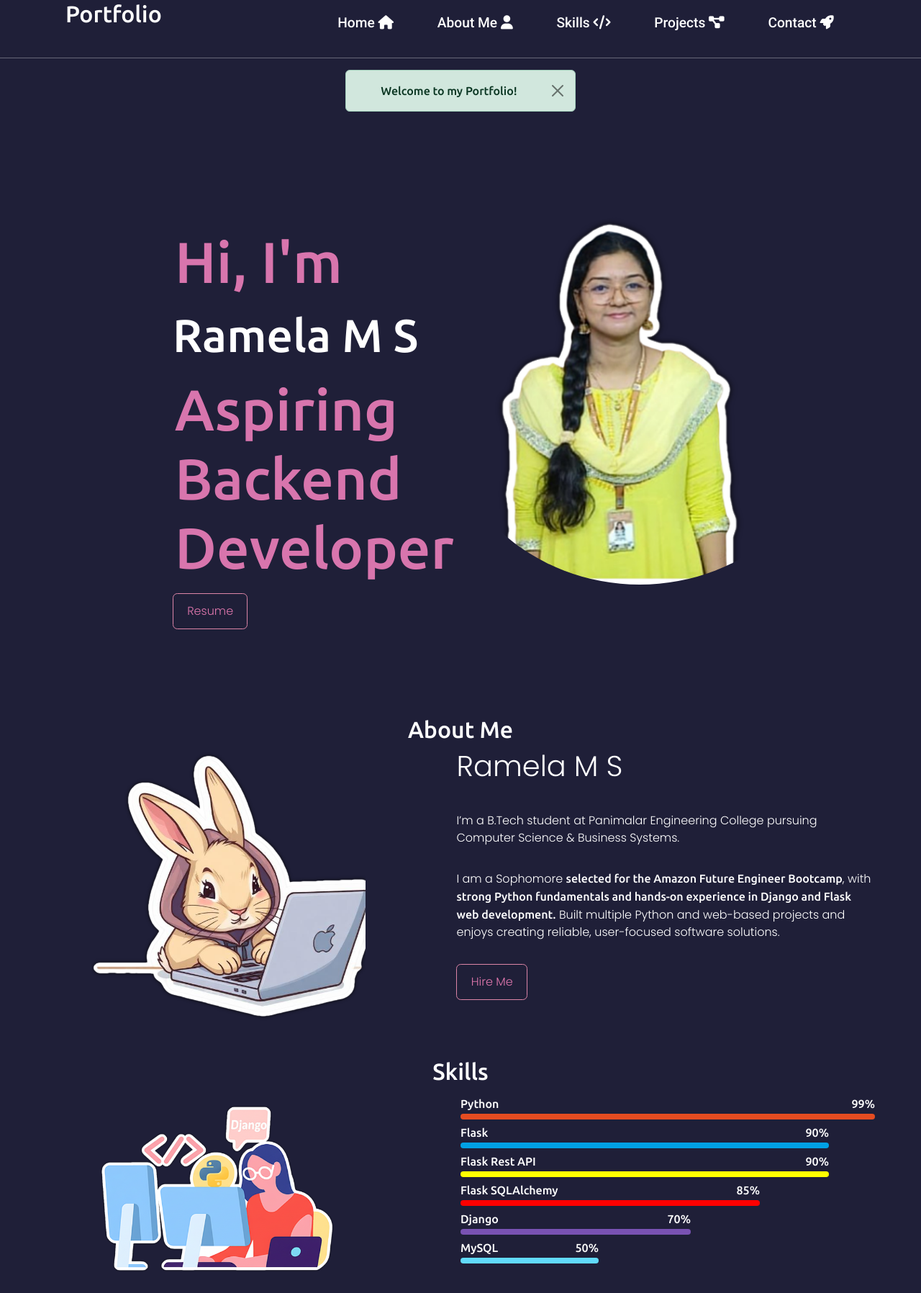
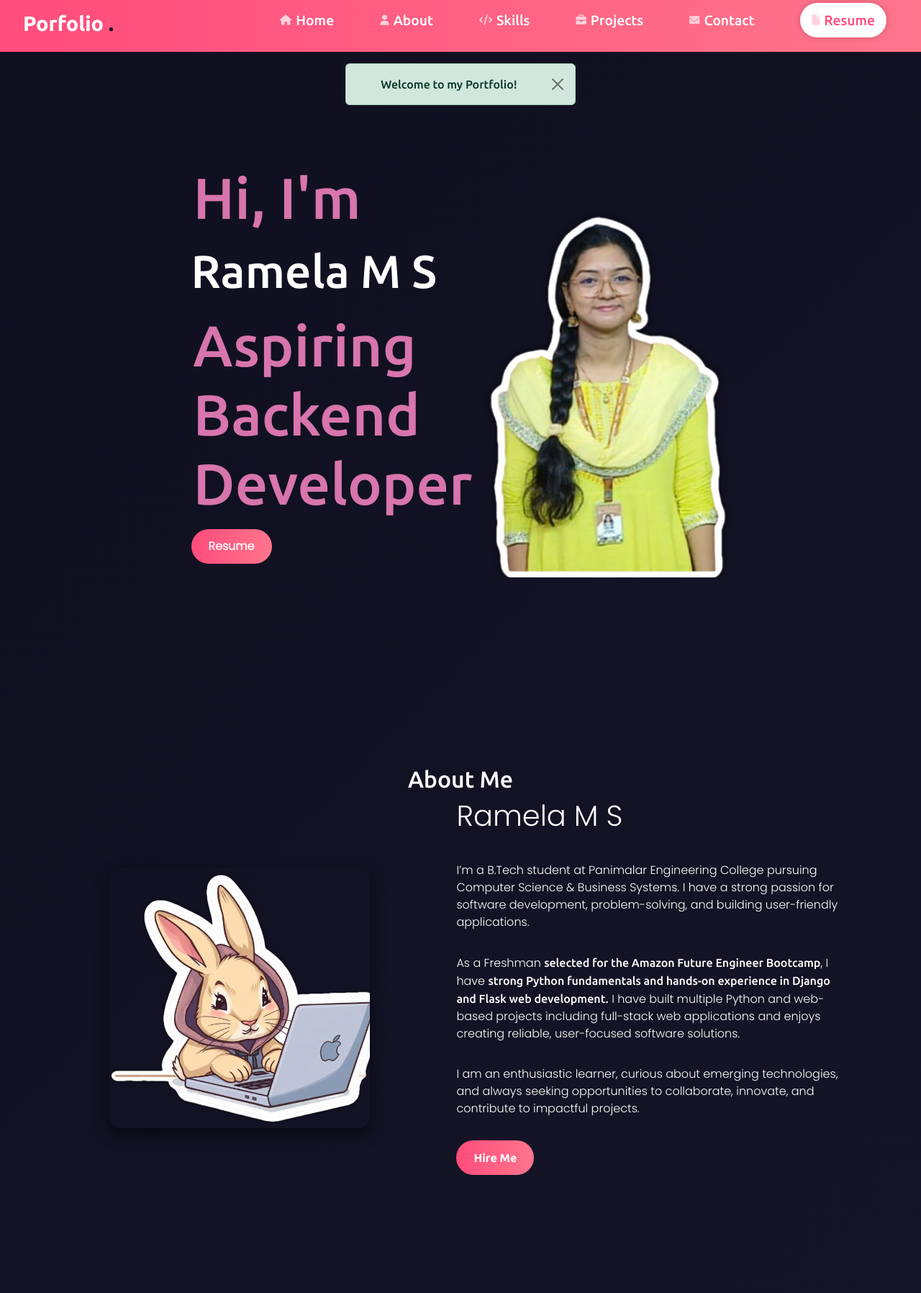
Before and after one commit to Ramela-M-S/Personal-Portfolio, a Django app: page / in a window 1280 px wide. Shown: the top 1796 px of the page at 72% size. Run offline with Django 5.2, Linux system fonts and the light colour scheme.

Commit message:
Created requiremets.txt

```diff
--- a/Base/static/css/style.css
+++ b/Base/static/css/style.css
@@ -2,7 +2,13 @@
 @import url('https://fonts.googleapis.com/css2?family=Poppins:wght@300&family=Roboto:wght@500&family=Ubuntu:wght@300;500;700&display=swap');
 
 body {
-    background-color: #1f1f38;
+    background: linear-gradient(135deg, #0f0f1f, #1a1a2f);
+    font-family: 'Ubuntu', sans-serif;
+    scroll-behavior: smooth;
+    color: #f5f5f5;
+}
+section {
+    scroll-margin-top: 90px; /* height of your navbar */
 }
 
 * {
@@ -14,33 +20,53 @@ body {
 }
 
 #navbar {
-    line-height: 4rem;
+    background: linear-gradient(90deg, #ff4c7c, #ff758c);
+    padding: 0 2rem;
+    height: 4.5rem;
     position: sticky;
     top: 0;
-    left: 0;
     z-index: 100;
-    border-bottom: .5px solid #ffffff52;
-    border-width: 80%;
-    margin-bottom: 1rem;
 }
+
 .messages-container {
     width: 50%;
     margin: 1rem auto;
 }
+.logo h2 {
+    color: #fff;
+    font-size: 1.8rem;
+    font-weight: 700;
+}
+
+.logo h2 span {
+    color: #0f0f1f;
+}
+
 
 #navbar ul {
     list-style: none;
 }
 
-#navbar ul li {
-    margin: 0px 1rem;
+.nav-col li a {
+    color: #ffffff;
+    padding: 0.6rem 1rem;
+    font-weight: 500;
+    display: flex;
+    align-items: center;
+    gap: 6px;
+    transition: all 0.3s ease;
+}
+.nav-col li a i {
+    color: #ffd1dc;
+    font-size: 0.9rem;
 }
 
-#navbar ul li a {
-    text-decoration: none;
-    padding: 0.5rem 0.9rem;
 
+.nav-col li a:hover {
+    background-color: rgba(255, 255, 255, 0.2);
+    border-radius: 20px;
 }
+
 
 .right {
     display: none;
@@ -66,10 +92,29 @@ body {
     border-radius: 10px;
     font-weight: 500;
 }
+.resume-btn {
+    background: #ffffff;
+    color: #ff4c7c !important;
+    padding: 0.5rem 1.3rem;
+    border-radius: 30px;
+    font-weight: 600;
+    margin-left: 1rem;
+    box-shadow: 0 0 10px rgba(0,0,0,0.2);
+}
+
+.resume-btn i {
+    color: #ff4c7c;
+}
+
+.resume-btn:hover {
+    transform: scale(1.08);
+}
+
+.home-left {
+    margin-top: -10rem;   /* increase value to move more up */
+}
 
 
-
-/* Home Section */
 .home-left,
 .home-right {
     width: 30%;
@@ -94,6 +139,7 @@ h4 {
 
 .home-right {
     position: relative;
+    border-radius: 1rm;
 }
 
 .home-right img {
@@ -102,7 +148,7 @@ h4 {
     left: 40px;
     top: -50px;
     background-size: cover;
-    border-radius: 84%;
+    border-radius: 1rm;
     height: 150%;
 }
 
@@ -114,8 +160,37 @@ h4 {
     border-radius: 50%;
     padding: .5rem;
     position: relative;
+
 }
 
+/* About Section */
+.about-left{
+    margin-top: 2rem;   /* increase value to move more up */
+}
+.about-right {
+    width: 60%;
+}
+
+.about-right {
+    padding-right: 4rem;
+}
+
+.aboout-left {
+    position: relative;
+}
+
+.about-left img {
+    width: 100%;
+    height: 400px;;
+    border-radius: 1rem;
+}
+
+.about-content p {
+    margin-bottom: 2rem;
+}
+
+
+/* Skills */
 /* About Section */
 .about-left,
 .about-right {
@@ -147,20 +222,52 @@ h4 {
 }
 
 .skills-left {
-    width: 50%;
+    width: 30%;
+    position: relative;
+     border-radius: 1.5rem;
+    box-shadow: 0 10px 25px rgba(0, 0, 0, 0.4);
 }
 
+
 .skills-left img {
-    width: 85%;
+    width: 100%;
+    height: 400px;
+    border-radius: 1.5rem;
+    transition: box-shadow 0.3s ease;
+
 }
 
+/* Optional: add hover lift/glow */
+.skills-left:hover {
+    box-shadow: 0 0 30px rgba(255, 76, 124, 0.6); /* enhanced glow */
+    transform: translateY(-5px);                     /* slight lift */
+}
+
+
 .skills-right {
-    width: 50%;
+    width: 60%;
+
 }
+.skills-left img:hover {
+    box-shadow: 0 0 25px rgba(255, 76, 124, 0.6);
+}
+
 
 .skillss-container {
     width: 100%;
 }
+@media (max-width: 768px) {
+    .skills-left,
+    .skills-right {
+        width: 100%;
+        text-align: center;
+    }
+
+    .skills-left img {
+        height: auto;
+    }
+}
+
 .python {
     width: 90%;
     height: .5rem;
@@ -194,7 +301,7 @@ h4 {
 }
 
 .django {
-    width: 50%;
+    width: 60%;
     height: .5rem;
     background-color: #7952b3;
     margin: 1rem 0;
@@ -239,6 +346,7 @@ h4 {
 
 
 
+
 /* Projects Section */
 .projects-container {
     justify-content: center;
@@ -248,12 +356,29 @@ h4 {
 }
 
 
+.projects-item, .about-left img, .message-box {
+    box-shadow: 0 8px 20px rgba(0, 0, 0, 0.6);
+    transition: all 0.3s ease;
+}
+.projects-item:hover, .about-left img:hover {
+    transform: translateY(-10px) scale(1.02);
+    box-shadow: 0 15px 30px rgba(255, 76, 124, 0.5);
+}
+.badge {
+    background-color: #ffd166;
+    padding: 0.2rem 0.5rem;
+    border-radius: 1rem;
+    font-size: 0.75rem;
+    color: #0f0f1f;
+    margin: 0.2rem;
+}
 
 
 .projects-item {
     overflow: hidden;
     width: 30rem;
     margin: 1rem;
+    height: 25rem;
     background: #2c2c6c;
     border-radius: 1.5rem;
     padding: 2rem 1rem;
@@ -273,27 +398,72 @@ h4 {
 
 
 /* Contact me Section */
+/* Contact section container */
+#contact {
+    display: flex;
+    justify-content: center;  /* horizontal center */
+    align-items: center;      /* vertical center */
+    min-height: 80vh;         /* take most of viewport height */
+    padding: 2rem;
+    background: #1f1f38;      /* optional: section bg */
+}
+
+/* Form styling */
 .form {
     display: flex;
+    flex-direction: column;
+    padding: 0 2rem;/* stack inputs vertically */
     width: 100%;
-    padding: 0 2rem;
-    margin: auto;
-    justify-content: center;
-    align-items: center;
+    max-width: 500px;         /* control form width */
+    gap: 1.5rem;                /* spacing between inputs */
+}
+.form-div {
+    width: 100%;
 }
 
+/* Input / Textarea styling */
 .form-div input,
-textarea {
-    border: 3px solid rgba(355, 255, 255, 0.4);
+.form-div textarea {
+    border: 3px solid rgba(255, 255, 255, 0.4);
     border-radius: 2.5rem;
-    width: 100%;
-    margin: 0.5rem 0rem;
-    font-size: .9rem;
+    width: 100%;             /* fit form width */
+    padding: 1rem 1.5rem;    /* bigger padding */
+    font-size: 1rem;         /* bigger font inside */
     background: transparent;
-    margin: 0.5rem 0rem;
-    padding: 0.5rem 1rem;
-    color: rgb(255, 255, 255);
+    color: #fff;
     resize: none;
+    margin: 0.5rem 0rem;           /* remove double margin */
+}
+
+/* Placeholder styling */
+.form-div input::placeholder,
+.form-div textarea::placeholder {
+    font-size: 1.1rem;
+    color: rgba(255, 255, 255, 0.7);
+}
+
+/* Button styling (optional) */
+.btn {
+    padding: 0.8rem 2rem;
+    border-radius: 2rem;
+    border: 1px solid #df77ad;
+    background: transparent;
+    color: #df77ad;
+    cursor: pointer;
+    font-size: 1rem;
+    transition: all 0.3s ease;
+}
+
+.btn:hover {
+    background-color: #df77ad;
+    color: #1f1f38;
+}
+
+@media (max-width: 768px) {
+    .form {
+        max-width: 90%;
+        gap: 1rem;
+    }
 }
 
 
@@ -437,29 +607,27 @@ ul li a:hover {
 }
 
 .btn {
-    margin-left: 0 .5rem;
-    font-size: 1rem;
-    color: #df77ad;
-    cursor: pointer;
-    padding: 0.75rem 1.2rem;
-    border: 1px solid #dc85a7;
-    border-radius: 0.4rem;
-    background: transparent;
-    font-family: 'Poppins', sans-serif;
+    background: linear-gradient(90deg, #ff4c7c, #ff758c);
+    border: none;
+    color: #fff;
+    padding: 0.75rem 1.5rem;
+    border-radius: 50px;
+    font-weight: 600;
+    transition: all 0.3s ease;
 }
-
 .buttons a,
 #hireme {
     text-decoration: none;
 }
-
 .btn:hover {
-    color: #1f1f38;
-    border-color: #fff;
-    background-color: #fff;
+    box-shadow: 0 0 20px #ff4c7c;
+    transform: scale(1.05);
 }
-
 .live {
     color: #1f1f38;
     background-color: #da7fa8;
 }
+section {
+    padding: 5rem 2rem;   /* vertical padding top & bottom */
+    scroll-margin-top: 100px; /* fixes anchor scroll if navbar is sticky */
+}
--- a/Base/templates/Base/home.html
+++ b/Base/templates/home.html
@@ -15,21 +15,42 @@
     <script src="https://cdn.jsdelivr.net/npm/bootstrap@5.3.2/dist/js/bootstrap.bundle.min.js"></script>
 
 </head>
+
+
+</body>
+</html>
+
 <body>
-	<nav id="navbar" class="flex s-around bg-color">
-        <div class="left-nav">
-            <h2 class="t-white">Portfolio</h2>
-        </div>
-        <div class="right-nav">
-            <ul class="flex">
-                <li><a href="#home" class="t-white roboto">Home <i class="fa-solid fa-house"></i></a></li>
-                <li><a href="#about" class="t-white roboto">About Me <i class="fa-solid fa-user"></i></a></li>
-                <li><a href="#skills" class="t-white roboto">Skills <i class="fa-solid fa-code"></i></a></li>
-                <li><a href="#Projects" class="t-white roboto">Projects <i class="fas fa-project-diagram"></i></a></li>
-                <li><a href="#Contact" class="t-white roboto">Contact <i class="fa-solid fa-rocket"></i></a></li>
-            </ul>
-        </div>
-    </nav>
+
+
+	<nav id="navbar" class="flex s-between items-center">
+
+    <!-- LEFT : Portfolio Title -->
+    <div class="logo">
+        <h2>Porfolio <span>.</span></h2>
+    </div>
+
+
+
+    <!-- RIGHT : Menu -->
+    <ul class="nav-col flex items-center">
+        <li><a href="#home"><i class="fa fa-house"></i> Home</a></li>
+        <li><a href="#about"><i class="fa fa-user"></i> About</a></li>
+        <li><a href="#skills"><i class="fa fa-code"></i> Skills</a></li>
+        <li><a href="#Projects"><i class="fa fa-briefcase"></i> Projects</a></li>
+        <li><a href="#Contact"><i class="fa fa-envelope"></i> Contact</a></li>
+
+        <!-- Resume Button -->
+        <li>
+            <a href="{% static 'pdfs/Ramela_M_S_Resume.pdf' %}" class="resume-btn">
+                <i class="fa fa-file"></i> Resume
+            </a>
+        </li>
+    </ul>
+
+</nav>
+
+
     {% if messages %}
   <div class="messages-container d-flex flex-column align-items-center mt-3">
     {% for msg in messages %}
@@ -54,7 +75,7 @@
                 <h6 class="poppinss">Hi, I'm</h6>
                 <h1 class="t-white">Ramela M S</h1>
                 <h4 class="poppinss">Aspiring Backend Developer</h4>
-                <a href="{% static 'pdf/Ramela_M_S_Resume.pdf' %}"  target="_blank">
+                <a href="{% static 'pdfs/Ramela_M_S_Resume.pdf' %}"  target="_blank">
                     <button class="btn poppins">Resume</button></a>
 
 
@@ -83,13 +104,14 @@
                     <h1 class="t-white m-b-1 poppins">Ramela M S</h1>
                     <br>
                     <p class="t-white poppins">
-                    	I’m a B.Tech student at Panimalar Engineering College pursuing Computer Science & Business Systems.</p>
+                    	I’m a B.Tech student at Panimalar Engineering College pursuing Computer Science & Business Systems. I have a strong passion for software development, problem-solving, and building user-friendly applications.</p>
 
                      <p class="t-white poppins">
-                        I am a Sophomore <span class="highlight">selected for the Amazon Future Engineer Bootcamp</span>, with <span class="highlight">strong Python fundamentals and hands-on experience in Django and Flask web development.</span>
+                        As a Freshman <span class="highlight">selected for the Amazon Future Engineer Bootcamp</span>, I have <span class="highlight">strong Python fundamentals and hands-on experience in Django and Flask web development.</span>
 
-                  Built multiple Python and web-based projects and enjoys creating reliable, user-focused software solutions.</p>
-                    <a class="btn " id="hireme"
+                  I have built multiple Python and web-based projects including full-stack web applications and enjoys creating reliable, user-focused software solutions.</p>
+                    <p class="t-white poppins"> I am an enthusiastic learner, curious about emerging technologies, and always seeking opportunities to collaborate, innovate, and contribute to impactful projects.</p>
+                  <a class="btn " id="hireme"
                         href="#Contact">Hire Me</a>
                 </div>
             </div>
@@ -116,7 +138,7 @@
                 <div class="flask-sqlalchemy bar p-relative"><span class="bar-content left t-white">Flask SQLAlchemy</span><span
                         class="bar-content right-skills t-white">85%</span></div>
                 <div class="django bar p-relative"><span class="bar-content left t-white">Django</span><span
-                        class="bar-content right-skills t-white">70%</span></div>
+                        class="bar-content right-skills t-white">80%</span></div>
                 <div class="mysql bar p-relative"><span class="bar-content left t-white">MySQL</span><span
                         class="bar-content right-skills t-white">50%</span></div>
             </div>
@@ -125,14 +147,28 @@
     </section>
 
 
-
     <!-- Projects Section -->
     <section id="Projects">
         <h1 class=" t-center my-2 t-white f-2">Projects</h1>
+
         <div class="projects-container flex s-center">
             <div class="projects-item flex f-col s-center items-center">
 
-                <h1 class="t-white poppins">Smart Expense Tracking Website</h1>
+                <h2 class="t-white poppins"><span>Social Feed Website</span></h2>
+                <br>
+                <p class="t-white poppins">• Built an inventory and building management system using <span class="highlight"> Flask and Flask-SQLAlchemy </span>for efficient recordkeeping, resource allocation.
+				</p>
+                <div class="buttons flex s-around">
+                    <a href="https://github.com/Ramela-M-S/Social-Feed" target="_blanks"
+                        class="btn mx-1 m-top">GitHub</a>
+                    <a href="https://social-feed-1.onrender.com/" class="btn m-top live">Live
+                        Link</a>
+                </div>
+            </div>
+            <div class="projects-item flex f-col s-center items-center">
+
+                <h2 class="t-white poppins"><span>Smart Expense Tracking Website</span></h2>
+                <br>
                 <p class="t-white poppins"> • Developed a responsive expense tracker using <span class="highlight"> Flask, Flask-RESTful API, and Flask-SQLAlchemy </span>for
 				backend, allowing users to add, edit, and view expenses with monthly summaries.
 				</p>
@@ -145,8 +181,9 @@
             </div>
             <div class="projects-item flex f-col s-center items-center">
 
-                <h1 class="t-white poppins">Inventory and Building Management System (IBMS)</h1>
-                <p class="t-white poppins">• Built an inventory and building management system using <span class="highlight"> Flask and Flask-SQLAlchemy </span>for efficient recordkeeping, resource allocation.
+                <h2 class="t-white poppins"><span>Inventory and Building Management System (IBMS)</span></h2>
+                <br>
+                <p class="t-white poppins">• Developed a Social Feed web application using <span class="highlight">Django and Cloudinary</span> to enable users to register, create posts with images, and interact with content, ensuring seamless media handling and user experience.
 				</p>
                 <div class="buttons flex s-around">
                     <a href="https://github.com/Ramela-M-S/IBMS-Inventory-System" target="_blanks"
@@ -156,6 +193,7 @@
                 </div>
             </div>
 
+
          </div>
 
         </div>
@@ -164,6 +202,8 @@
     <!-- Contact Me Section -->
     <section id="Contact" class="m-b-1">
         <h1 class=" t-center my-2 t-white f-2">Contact Me</h1>
+        <br>
+        <br>
         <div class="contact-container flex s-around items-centers">
             <div class="form" id="contactForm">
                 <form method="post">
@@ -198,8 +238,8 @@
             <li><a href="#home" class="poppinss">Home</a></li>
             <li><a href="#about" class="poppinss">About</a></li>
             <li><a href="#skills" class="poppinss">Skills</a></li>
-            <li><a href="#projects" class="poppinss">Projects</a></li>
-            <li><a href="#portfolio" class="poppinss">Portfolio</a></li>
+            <li><a href="#Projects" class="poppinss">Projects</a></li>
+            <li><a href="#home" class="poppinss">Portfolio</a></li>
         </ul>
         <ul class="flex s-center w-80 font-awesome ">
             <a href="https://www.linkedin.com/in/ramela-m-s/" target="_blank">
@@ -220,6 +260,5 @@
 </html>
 
 
-
 </body>
 </html>
--- a/Base/views.py
+++ b/Base/views.py
@@ -18,12 +18,12 @@ def add_to_db(request):
 			cont.full_clean()
 			cont.save()
 			messages.success(request, "Your Contacts had been Saved successfully!")
-			return redirect("/")
+			return redirect("/#")
 
 		except ValidationError as e:
 			for field,errors in e.message_dict.items():
 				for error in errors:
 					messages.error(request, f"{field}: {error}", extra_tags='danger')
-				return redirect("/")
+				return redirect("/#")
 	messages.success(request, "Welcome to my Portfolio!")
-	return render(request,"Base/home.html")
+	return render(request,"home.html")
--- /dev/null
+++ b/requirements.txt
@@ -0,0 +1,5 @@
+
+Django>=4.2
+gunicorn
+whitenoise
+Pillow
```
Also changed, not shown: Base/models.py (+7 -4 lines), portfolio/settings.py (+16 -4 lines), Base/migrations/0002_alter_contact_phone_no.py (added), 3 other files.
